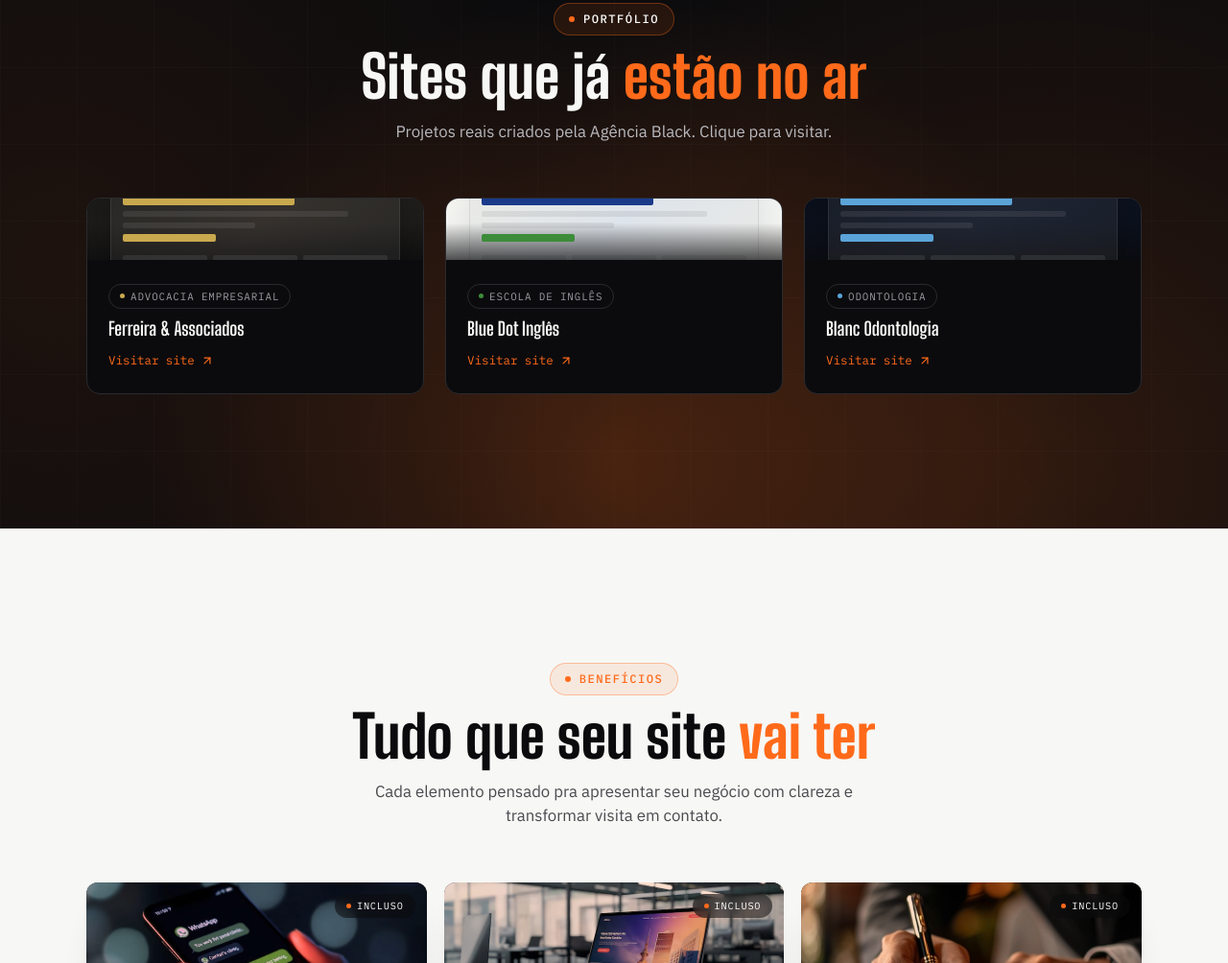
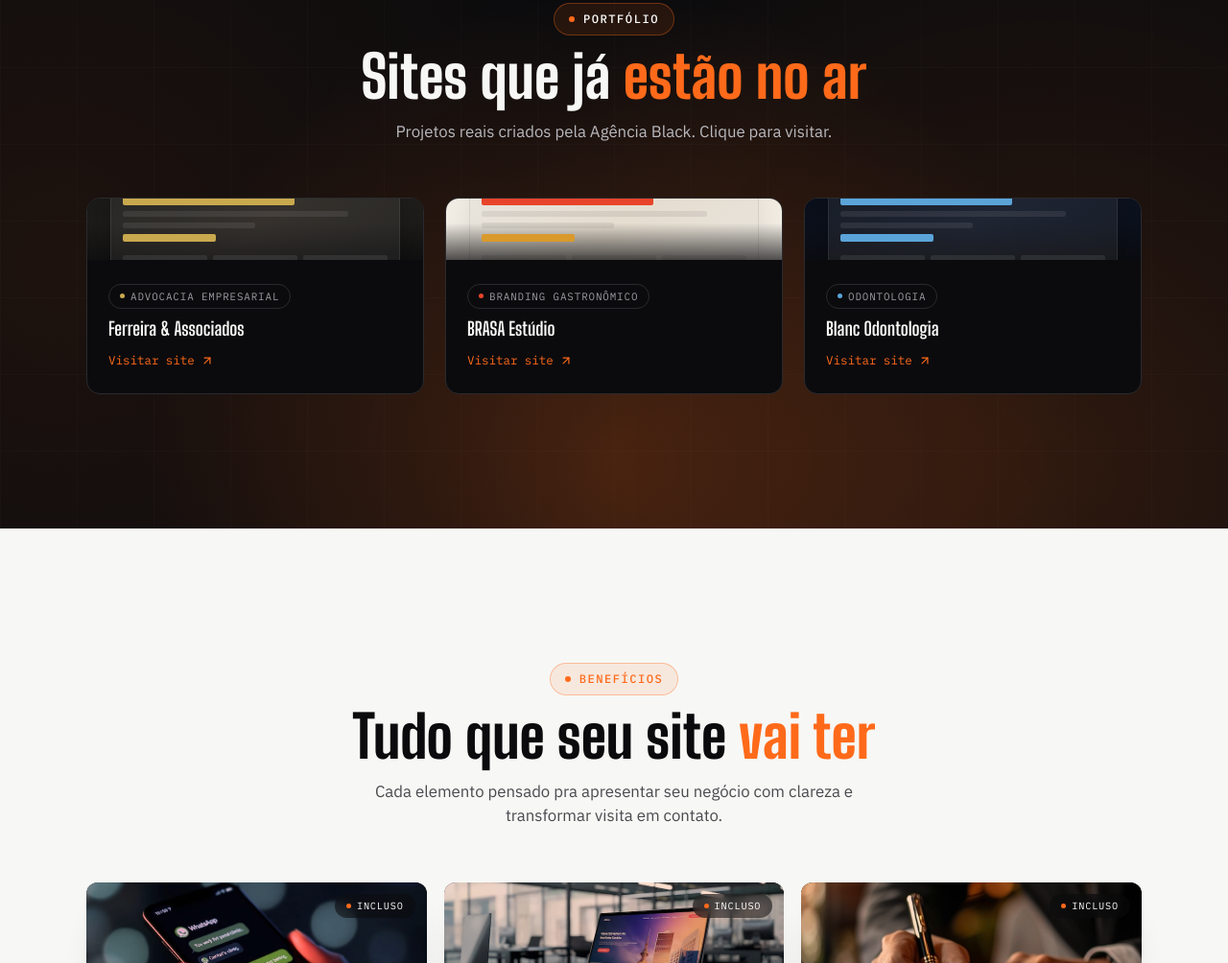
Before and after one commit to fxrlxn/agencia-black, a plain HTML site: page index.html in a window 1280 px wide. Shown: the part 3963-4967 px from the top of the page at 96% size. Drawn offline with Linux system fonts and the light colour scheme.

Commit message:
cases: substitui Blue Dot Inglês por BRASA Estúdio
Troca o segundo card do portfólio pelo case da BRASA (branding
gastronômico), com a paleta da marca: papel #f3efe7, brasa #e8442a
e dourado #d99a2b.

Co-Authored-By: Claude Opus 4.8 <noreply@anthropic.com>

```diff
--- a/index.html
+++ b/index.html
@@ -733,10 +733,10 @@ footer{background:var(--black-soft);color:#9C9CA3;padding:64px 0 32px;border-top
 }
 .portfolio-card[data-case="ferreira"] .portfolio-thumb-accent{color:#C9A94E}
 
-.portfolio-card[data-case="bluedot"] .portfolio-thumb-bg{
-  background:linear-gradient(135deg,#f5f5f0 0%,#e8eef5 50%,#f5f5f0 100%);
-}
-.portfolio-card[data-case="bluedot"] .portfolio-thumb-accent{color:#1A3A8A}
+.portfolio-card[data-case="brasa"] .portfolio-thumb-bg{
+  background:linear-gradient(135deg,#f3efe7 0%,#efe6d8 50%,#f3efe7 100%);
+}
+.portfolio-card[data-case="brasa"] .portfolio-thumb-accent{color:#E8442A}
 
 .portfolio-card[data-case="blanc"] .portfolio-thumb-bg{
   background:linear-gradient(135deg,#0a0f1a 0%,#111827 50%,#0a0f1a 100%);
@@ -750,7 +750,7 @@ footer{background:var(--black-soft);color:#9C9CA3;padding:64px 0 32px;border-top
   border:1px solid rgba(255,255,255,.08);
   box-shadow:0 16px 40px -12px rgba(0,0,0,.5);
 }
-.portfolio-card[data-case="bluedot"] .portfolio-mini-browser{
+.portfolio-card[data-case="brasa"] .portfolio-mini-browser{
   background:rgba(0,0,0,.04);border-color:rgba(0,0,0,.08);
   box-shadow:0 16px 40px -12px rgba(0,0,0,.15);
 }
@@ -758,15 +758,15 @@ footer{background:var(--black-soft);color:#9C9CA3;padding:64px 0 32px;border-top
   display:flex;align-items:center;gap:5px;padding:8px 10px;
   border-bottom:1px solid rgba(255,255,255,.06);
 }
-.portfolio-card[data-case="bluedot"] .portfolio-mini-bar{
+.portfolio-card[data-case="brasa"] .portfolio-mini-bar{
   border-bottom-color:rgba(0,0,0,.06);
 }
 .portfolio-mini-bar span{width:6px;height:6px;border-radius:50%;background:rgba(255,255,255,.15)}
-.portfolio-card[data-case="bluedot"] .portfolio-mini-bar span{background:rgba(0,0,0,.12)}
+.portfolio-card[data-case="brasa"] .portfolio-mini-bar span{background:rgba(0,0,0,.12)}
 .portfolio-mini-bar span:first-child{background:var(--amber)}
 .portfolio-mini-body{padding:14px 12px 18px;display:flex;flex-direction:column;gap:6px}
 .portfolio-mini-line{height:6px;border-radius:2px;background:rgba(255,255,255,.08)}
-.portfolio-card[data-case="bluedot"] .portfolio-mini-line{background:rgba(0,0,0,.07)}
+.portfolio-card[data-case="brasa"] .portfolio-mini-line{background:rgba(0,0,0,.07)}
 .portfolio-mini-line.ml-title{width:65%;height:10px}
 .portfolio-mini-line.ml-sub{width:85%}
 .portfolio-mini-line.ml-short{width:50%}
@@ -774,8 +774,8 @@ footer{background:var(--black-soft);color:#9C9CA3;padding:64px 0 32px;border-top
 
 .portfolio-card[data-case="ferreira"] .portfolio-mini-line.ml-title{background:#C9A94E}
 .portfolio-card[data-case="ferreira"] .portfolio-mini-line.ml-btn{background:#C9A94E}
-.portfolio-card[data-case="bluedot"] .portfolio-mini-line.ml-title{background:#1A3A8A}
-.portfolio-card[data-case="bluedot"] .portfolio-mini-line.ml-btn{background:#3D8C3A}
+.portfolio-card[data-case="brasa"] .portfolio-mini-line.ml-title{background:#E8442A}
+.portfolio-card[data-case="brasa"] .portfolio-mini-line.ml-btn{background:#D99A2B}
 .portfolio-card[data-case="blanc"] .portfolio-mini-line.ml-title{background:#5BA4D9}
 .portfolio-card[data-case="blanc"] .portfolio-mini-line.ml-btn{background:#5BA4D9}
 
@@ -791,7 +791,7 @@ footer{background:var(--black-soft);color:#9C9CA3;padding:64px 0 32px;border-top
   content:"";width:5px;height:5px;border-radius:50%;flex-shrink:0;
 }
 .portfolio-card[data-case="ferreira"] .portfolio-segment::before{background:#C9A94E}
-.portfolio-card[data-case="bluedot"] .portfolio-segment::before{background:#3D8C3A}
+.portfolio-card[data-case="brasa"] .portfolio-segment::before{background:#E8442A}
 .portfolio-card[data-case="blanc"] .portfolio-segment::before{background:#5BA4D9}
 
 .portfolio-body h3{
@@ -1252,7 +1252,7 @@ footer{background:var(--black-soft);color:#9C9CA3;padding:64px 0 32px;border-top
           </div>
         </article>
 
-        <article class="portfolio-card reveal" style="--d:1" data-case="bluedot" data-url="https://fxrlxn.github.io/blue-dot-ingles/" data-name="Blue Dot Inglês" tabindex="0" role="link">
+        <article class="portfolio-card reveal" style="--d:1" data-case="brasa" data-url="https://fxrlxn.github.io/brasa-landing/" data-name="BRASA Estúdio" tabindex="0" role="link">
           <div class="portfolio-thumb">
             <div class="portfolio-thumb-bg" aria-hidden="true">
               <div class="portfolio-mini-browser">
@@ -1272,8 +1272,8 @@ footer{background:var(--black-soft);color:#9C9CA3;padding:64px 0 32px;border-top
             </div>
           </div>
           <div class="portfolio-body">
-            <span class="portfolio-segment">Escola de inglês</span>
-            <h3>Blue Dot Inglês</h3>
+            <span class="portfolio-segment">Branding gastronômico</span>
+            <h3>BRASA Estúdio</h3>
             <span class="portfolio-visit">
               Visitar site
               <svg viewBox="0 0 24 24" fill="none" stroke="currentColor" stroke-width="2" stroke-linecap="round" stroke-linejoin="round" aria-hidden="true"><line x1="7" y1="17" x2="17" y2="7"/><polyline points="7 7 17 7 17 17"/></svg>
```
